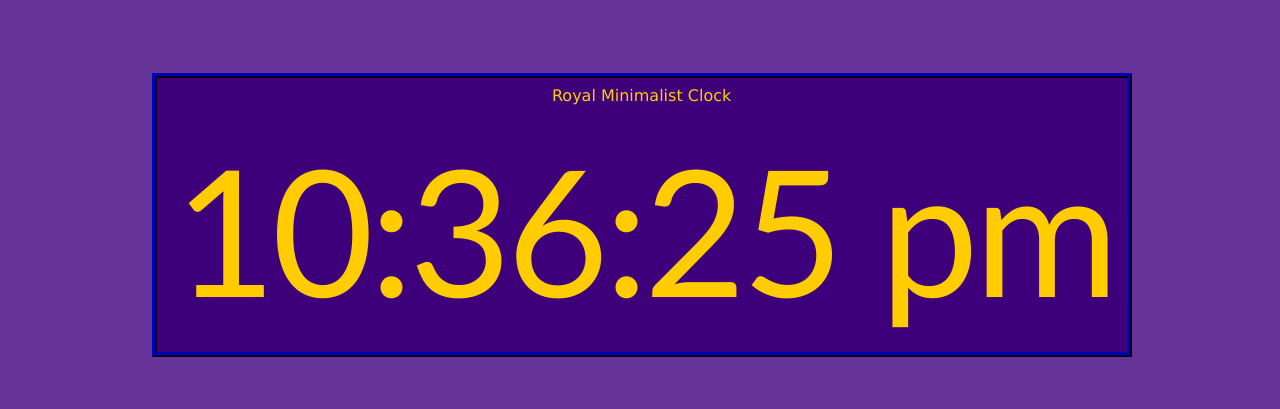
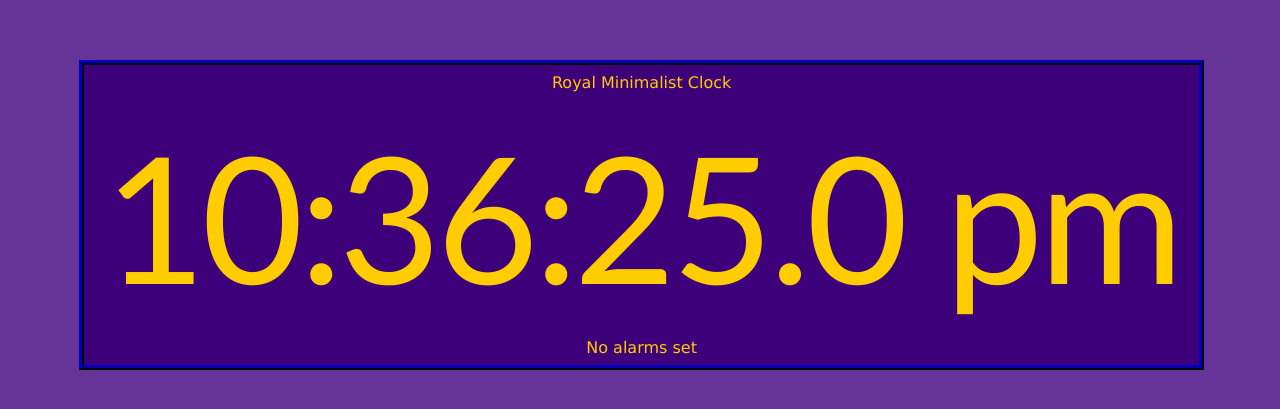
Before and after one commit to ForrestH/HTMLCLock, a plain HTML site: page index.html in a window 1280 px wide. Shown: the part 189-598 px from the top of the page. Drawn offline with Linux system fonts and the light colour scheme.

Commit message:
Added alarm text

```diff
--- a/css/clock.css
+++ b/css/clock.css
@@ -20,7 +20,7 @@ body {
 	border-style: ridge;
 	border-width: thick;
 	border-color: #000066;
-	width: 970px;
+	width: 1115px;
 	margin-left: auto;
 	margin-right: auto;
 }
@@ -45,3 +45,13 @@ h1 {
 	color: #FFCC00;
 	letter-spacing: -0.025em;
 }
+
+.alarmText {
+	font-family: "Verdana";
+	font-style: normal;
+	font-size: 100%;
+	font-weight: normal;
+	color: #FFCC00;
+	margin: 0.5em;
+	text-align: center;
+}
--- a/index.html
+++ b/index.html
@@ -11,6 +11,7 @@
 		<div class="inner">
 			<h1>Royal Minimalist Clock</h1>
 			<p id="clock" class="clockText">00:00:00 am</p>
+			<p class="alarmText">No alarms set</p>
 		</div>
 		</div>
 		</div>
--- a/js/clock.js
+++ b/js/clock.js
@@ -4,14 +4,23 @@ function getTime() {
 	var hours = date.getHours();
 	var minutes = date.getMinutes();
 	var seconds = date.getSeconds();
+	var deciseconds = Math.round(date.getMilliseconds() / 100);
+	if(deciseconds == 10)
+	{
+		deciseconds = 0;
+	}
 	var period = "am";
+
 	if(hours > 12) {
 		hours = hours - 12;
 		period = "pm";
 	}
 	var clockElement = document.getElementById("clock");
-	clockElement.innerHTML = pad(hours) + ":" + pad(minutes) + ":" + pad(seconds) + "&nbsp" + period;
-	setTimeout(getTime, 1000);
+
+	clockElement.innerHTML = pad(hours) + ":" + pad(minutes) +
+		":" + pad(seconds) + "." + deciseconds + "&nbsp" + period;
+
+	setTimeout(getTime, 1);
 }
 
 function pad(n) {
```
